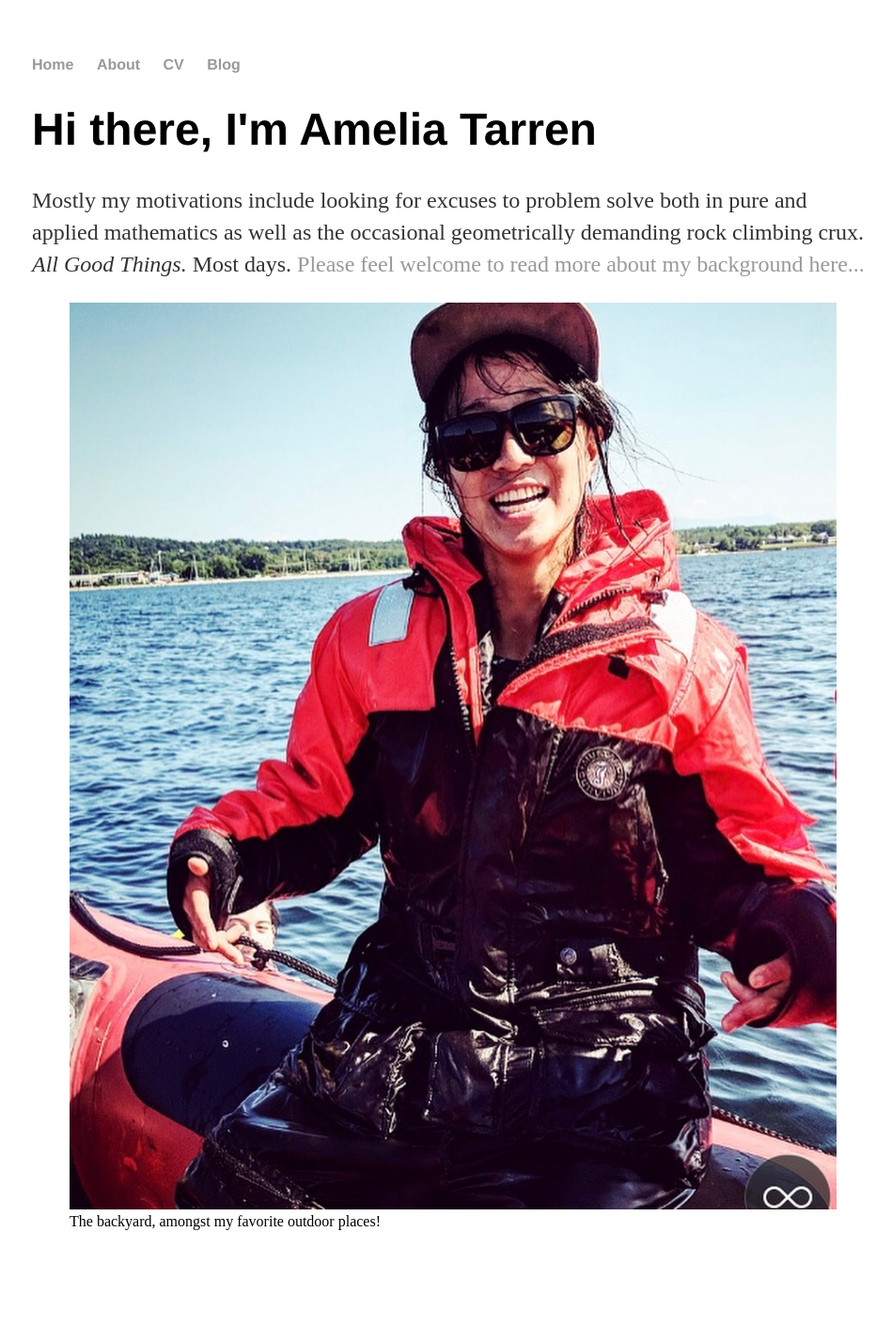
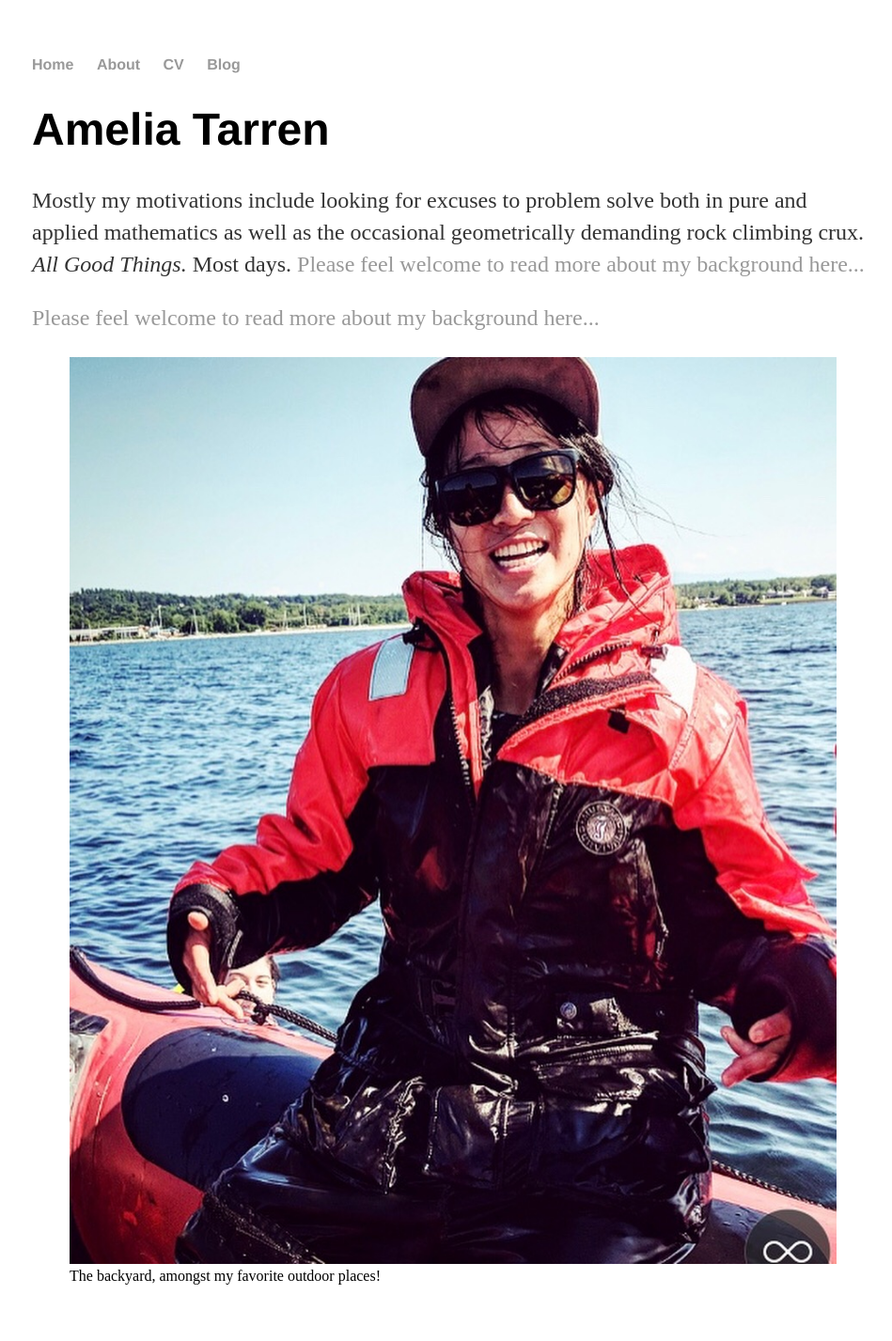
Before and after one commit to ATarren/atarren.github.io, a Jekyll site: the page built from index.html, in a window 1280 px wide. Shown: the whole page at 94% size, without its empty margins (158-1107 px from the left). Built offline with Jekyll 4.4.1, drawn with Linux system fonts in a browser that asks for light colours; before the commit the page ends 1369 px from its top, so only the background shows below that.

Commit message:
Update index.html

```diff
--- a/index.html
+++ b/index.html
@@ -3,7 +3,9 @@ layout: default
 title: Amelia Tarren!
 ---
 <div class="blurb">
-	<h1>Hi there, I'm Amelia Tarren</h1>
-	<p>Mostly my motivations include looking for excuses to problem solve both in pure and applied mathematics as well as the occasional geometrically demanding rock climbing crux. <em> All Good Things. </em> Most days.  <a href="/about">Please feel welcome to read more about my background here...</a></p>
+	<h1>Amelia Tarren</h1>
+	<p> Mostly my motivations include looking for excuses to problem solve both in pure and applied mathematics as well as the occasional geometrically demanding rock climbing crux. <em> All Good Things. </em> Most days.  <a href="/about">Please feel welcome to read more about my background here...</a></p>
+
+	<p><a href="/about">Please feel welcome to read more about my background here...</a></p>
 {% include image.html url="/images/amelia.jpeg" description="The backyard, amongst my favorite outdoor places!" %}
 </div><!-- /.blurb -->
```
